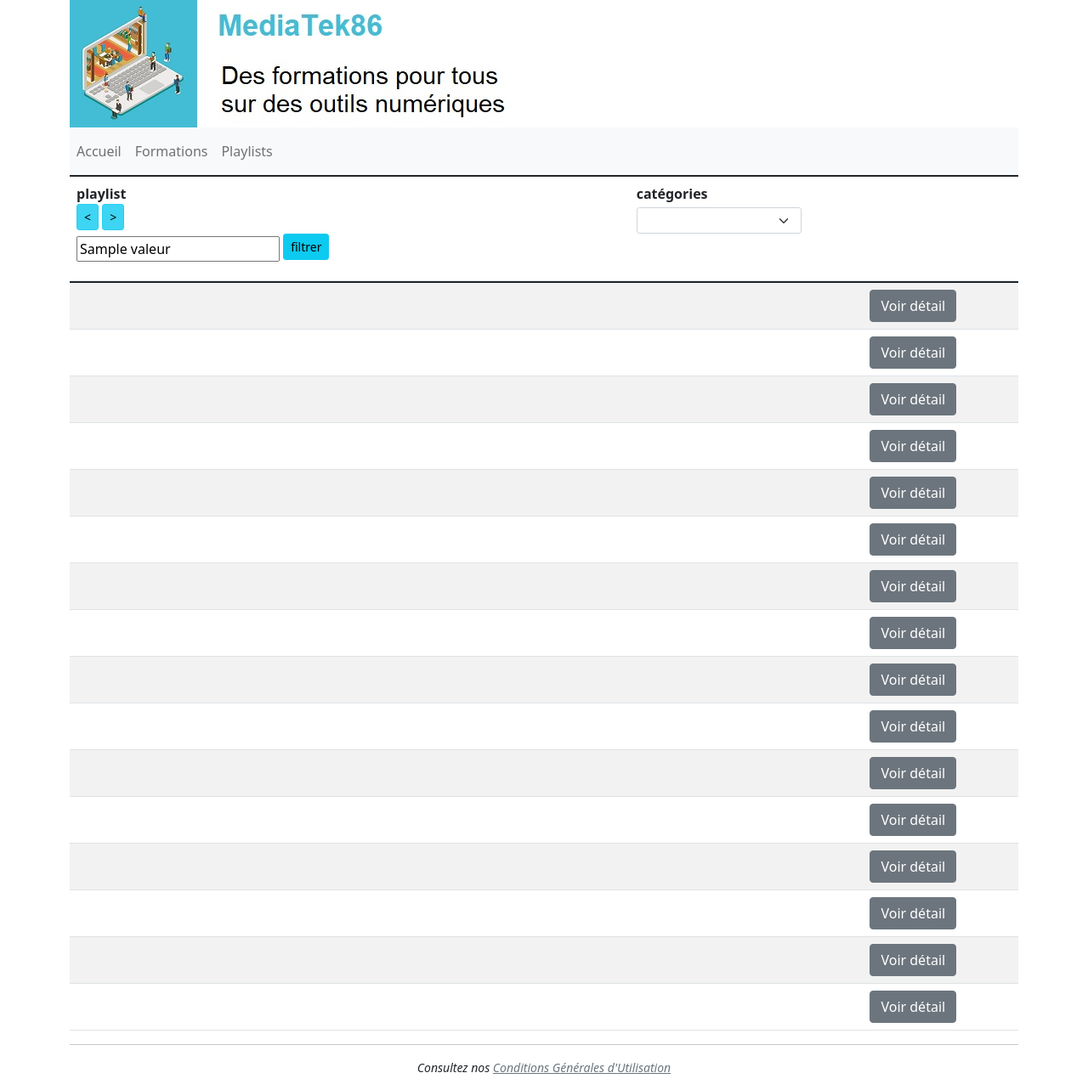
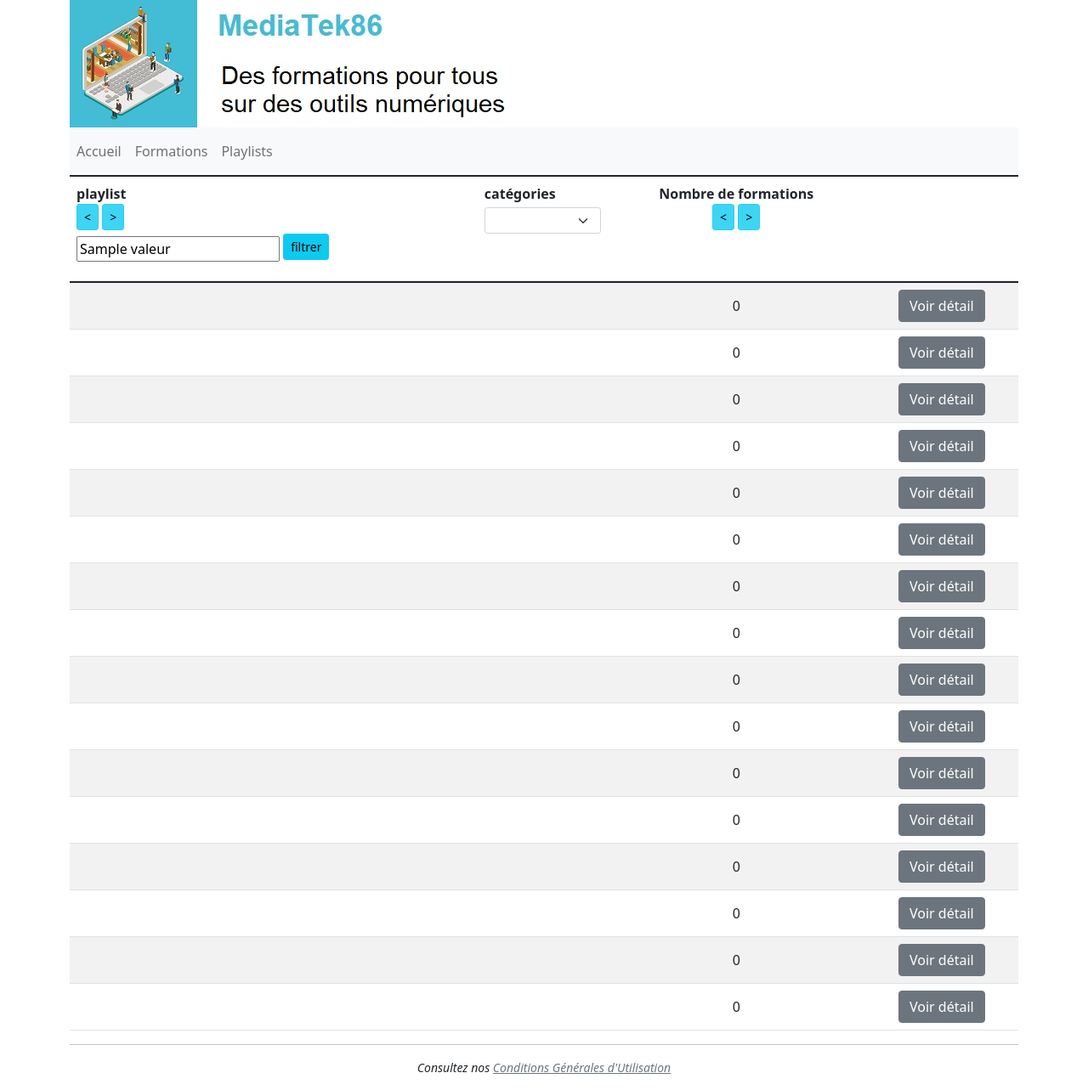
Before and after one commit to plKris/mediatekformation, a Symfony app: template templates/pages/playlists.html.twig in a window 1280 px wide. Shown: the whole page at 85% size. Run offline with Twig, Linux system fonts and the light colour scheme; the template is opened without the code that fills it: most values are stand-ins (such as "Sample title", 1, 10 or a date in 2020); lists and menus that the app fills with data are empty; some libraries are stand-ins or nearby versions.

Commit message:
Tâche 2 Terminer ainsi que la Mission 1

```diff
--- a/templates/pages/playlist.html.twig
+++ b/templates/pages/playlist.html.twig
@@ -3,6 +3,7 @@
     <div class="row mt-3">
         <div class="col">
             <h4 class="text-info mt-5">{{ playlist.name }}</h4>
+            <strong>Nombre de formations : </strong>{{ playlist.formations|length }}<br />
             <strong>catégories : </strong>
                 <!-- boucle pour afficher les catégories -->
                 {% set anccategorie = '' %}
--- a/templates/pages/playlists.html.twig
+++ b/templates/pages/playlists.html.twig
@@ -36,6 +36,12 @@
                     </form>
                 </th>
                 <th class="text-center align-top" scope="col">
+            Nombre de formations<br />
+            <a href="{{ path('playlists.sort', {champ:'formations_count', ordre:'ASC'}) }}" class="btn btn-info btn-sm active" role="button" aria-pressed="true"><</a>
+            <a href="{{ path('playlists.sort', {champ:'formations_count', ordre:'DESC'}) }}" class="btn btn-info btn-sm active" role="button" aria-pressed="true">></a>
+        </th>
+
+                <th class="text-center align-top" scope="col">
                     &nbsp;
                 </th>
             </tr>
@@ -59,6 +65,9 @@
                             {% endif %}
                         </td>
                         <td class="text-center">
+                    {{ playlists[k].formations|length }}
+                </td>
+                        <td class="text-center">
                             <a href="{{ path('playlists.showone', {id:playlists[k].id}) }}" class="btn btn-secondary">Voir détail</a>
                         </td>
                     </tr>
```
Also changed, not shown: src/Controller/PlaylistsController.php (+5 -2 lines), src/Repository/PlaylistRepository.php (+13 -0 lines).
